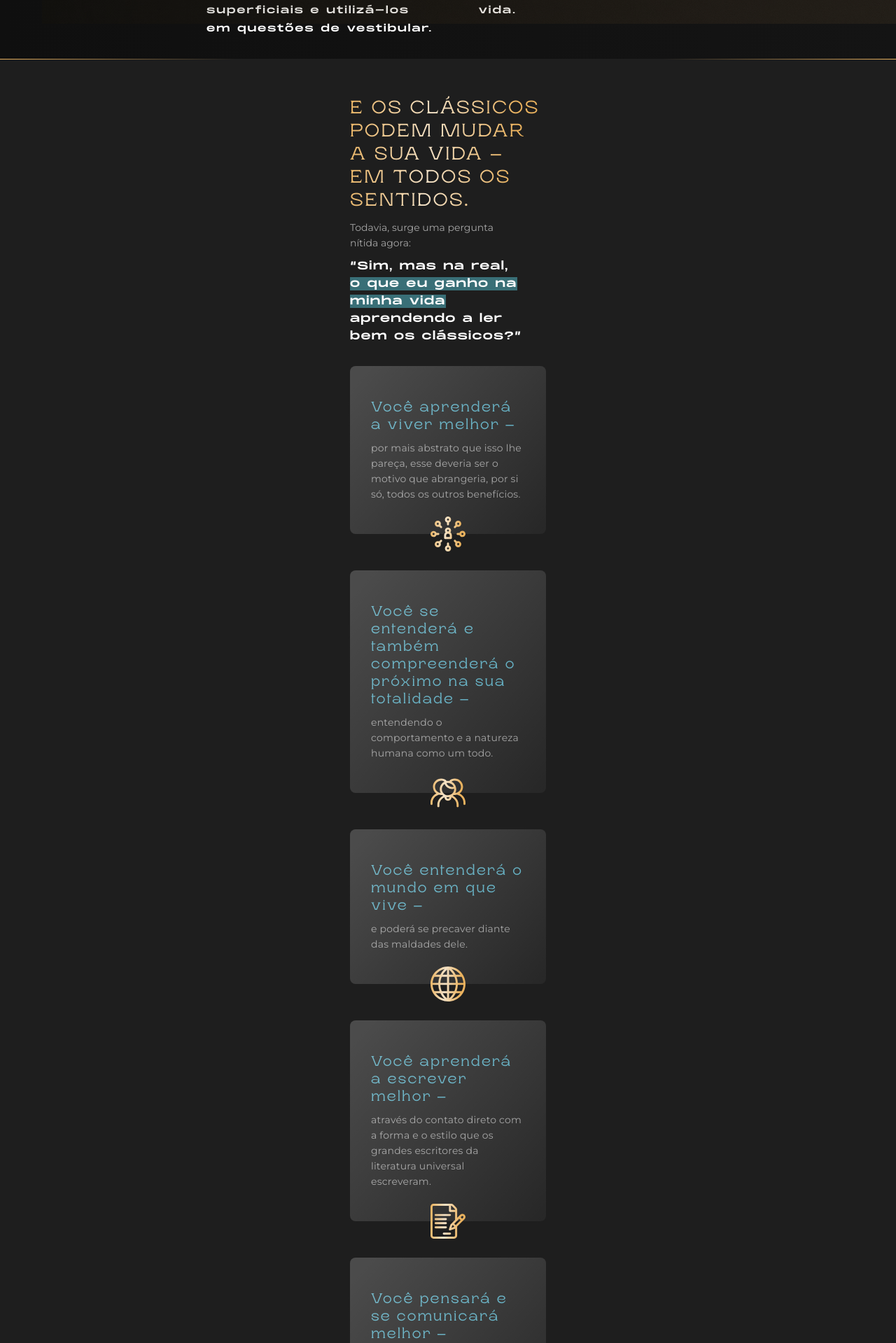
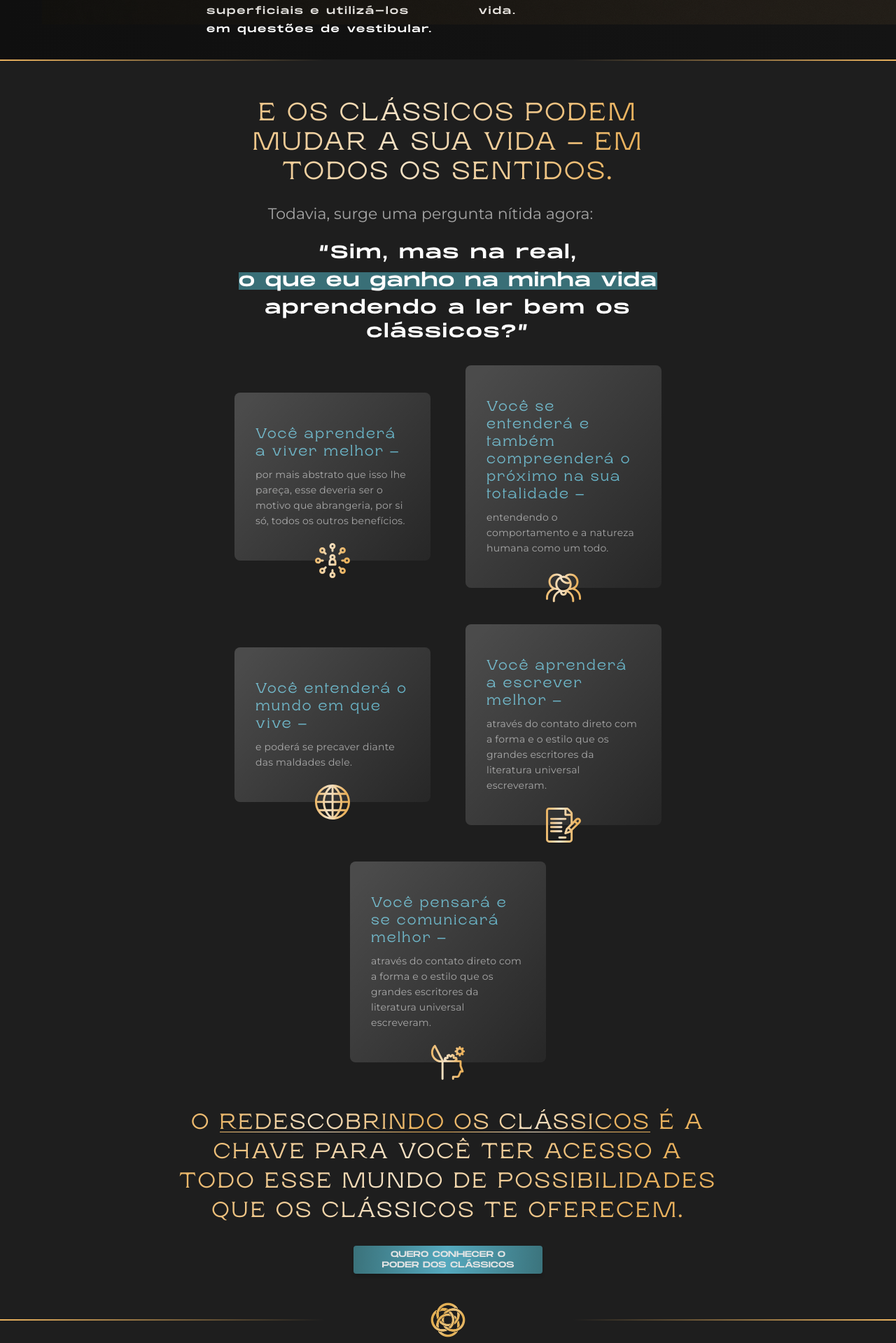
Before and after one commit to MatheusLasserre/matheus-araujo-website, a Next.js app: page / in a window 1280 px wide. Shown: the part 2341-4260 px from the top of the page at 70% size. Built offline with nearby package versions, Linux system fonts and the light colour scheme.

Commit message:
Ajustes finais

```diff
--- a/styles/Bloco2.module.css
+++ b/styles/Bloco2.module.css
@@ -146,4 +146,10 @@
         letter-spacing: 0.21rem;
     }
 
+    .divider {
+        height: 0.2rem;
+    background-image: linear-gradient(270deg, #EAB25E 0%, rgba(234, 178, 94, 0) 36.08%, rgba(234, 178, 94, 0) 63.76%, #EAB25E 100.13%);
+
+    }
+
 }
--- a/styles/Bloco3.module.css
+++ b/styles/Bloco3.module.css
@@ -77,4 +77,10 @@
         width: 45%;
 
     }
+
+    .divider {
+        height: 0.2rem;
+    background-image: linear-gradient(270deg, #EAB25E 0%, rgba(234, 178, 94, 0) 36.08%, rgba(234, 178, 94, 0) 63.76%, #EAB25E 100.13%);
+
+    }
 }
--- a/styles/Bloco4.module.css
+++ b/styles/Bloco4.module.css
@@ -125,3 +125,77 @@
     background-image: linear-gradient(270deg, #EAB25E 0%, rgba(234, 178, 94, 0) 26.08%, rgba(234, 178, 94, 0) 73.76%, #EAB25E 100.13%);
 
 }
+
+@media only screen and (min-width: 770px) {
+    .bloco4background {
+        width: 77rem;
+        margin: auto;
+    }
+
+    .goldGradient {
+        font-size: 3.6rem;
+        line-height: 4.2rem;
+        letter-spacing: 0.3rem;
+        padding-right: 8rem;
+        padding-left: 8rem;
+        text-align: center;
+
+    }
+
+    .lightText {
+        font-size: 2.2rem;
+        line-height: 2.8rem;
+        text-align: center;
+        margin: 1.5rem auto;
+    }
+
+    .heavyText {
+        font-size: 2.6rem;
+        line-height: 3.4rem;
+        text-align: center;
+        padding-right: 8rem;
+        padding-left: 8rem;
+        letter-spacing: 0.25rem;
+    }
+
+    .blockText {
+        font-size: 2.6rem;
+        display: inline-block;
+    }
+
+    .ProblemCardWrap {
+        display: flex;
+        flex-direction: row;
+        flex-wrap: wrap;
+        column-gap: 5rem;
+        align-items: center;
+        justify-items: center;
+        justify-content: center;
+        width: 100%;
+    }
+
+    .goldUnderline {
+        font-size: 3.1rem;
+    }
+
+    .secondHead {
+        padding-right: 0rem;
+        padding-left: 0rem;
+        font-size: 3.1rem;
+    }
+
+
+
+    .contentWrap {
+        display: flex;
+        flex-direction: column;
+        align-items: center;
+        justify-content: center;
+    }
+
+    .divider {
+        height: 0.2rem;
+    background-image: linear-gradient(270deg, #EAB25E 0%, rgba(234, 178, 94, 0) 36.08%, rgba(234, 178, 94, 0) 63.76%, #EAB25E 100.13%);
+
+    }
+}
```
